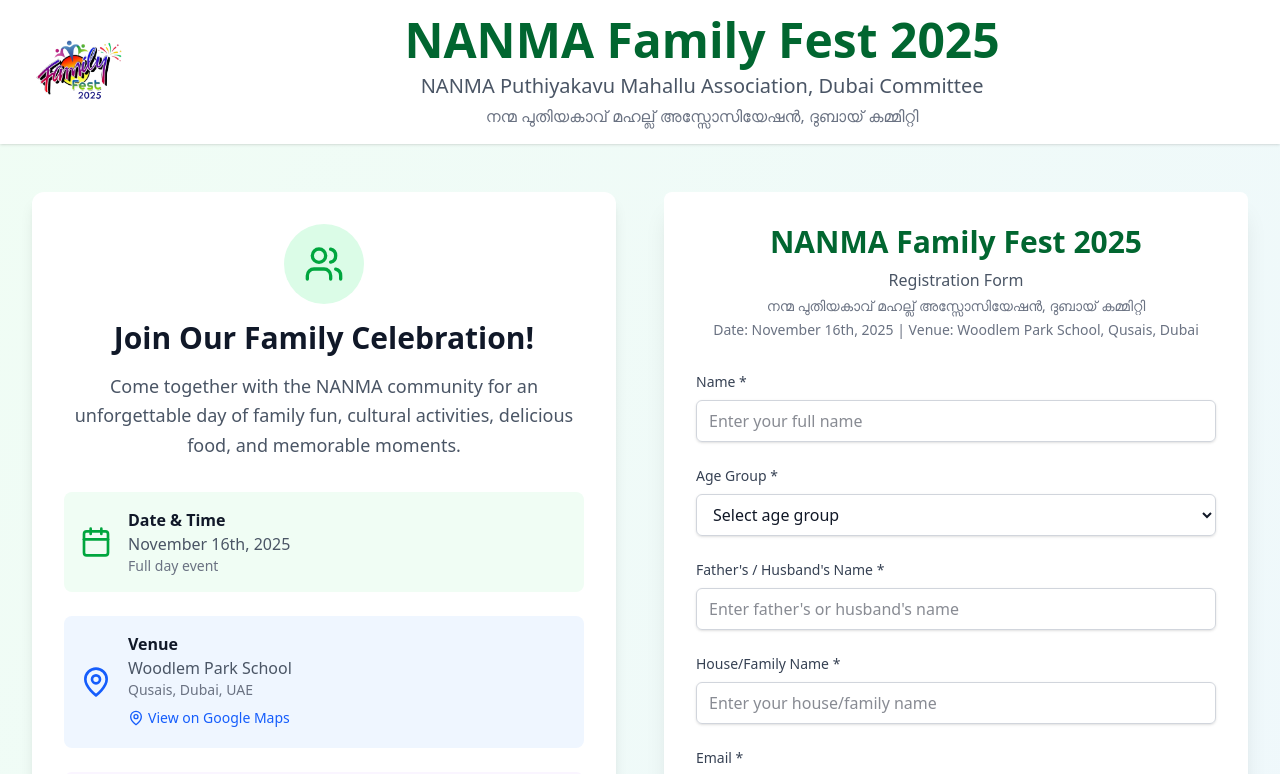
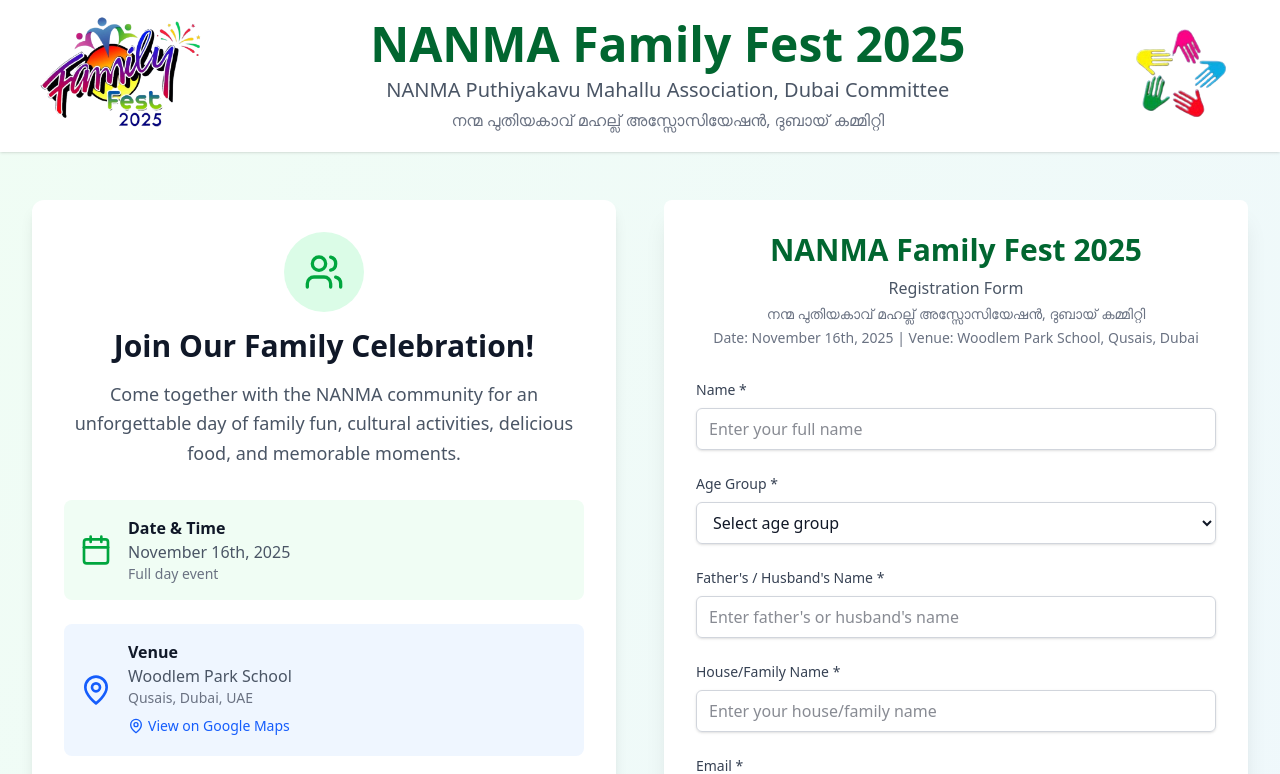
Before and after one commit to UmarAlMukhtar/Nanma-2025, a Next.js app: page / in a window 1280 px wide. Shown: the top 774 px of the page. Built offline with nearby package versions, Linux system fonts and the light colour scheme.

Commit message:
add namna logo and increased the size

```diff
--- a/src/app/page.tsx
+++ b/src/app/page.tsx
@@ -9,7 +9,10 @@
       <header className="bg-white shadow-sm">
         <div className="max-w-7xl mx-auto px-4 sm:px-6 lg:px-8 py-4">
           <div className="flex flex-col md:flex-row items-center gap-6">
-            <img src="/logo.png" alt="NANMA Logo" className="h-16 w-auto flex-shrink-0" />
+            <div className="flex items-center gap-4">
+              <img src="/logo.png" alt="NANMA Logo" className="h-30 w-auto flex-shrink-0" />
+              <img src="/nanma.png" alt="NANMA" className="h-30 w-auto flex-shrink-0 md:hidden" />
+            </div>
             <div className="text-center flex-1">
               <h1 className="text-3xl md:text-4xl lg:text-5xl font-bold text-green-800 mb-2">
                 NANMA Family Fest 2025
@@ -21,6 +24,7 @@
                 നന്മ പുതിയകാവ് മഹല്ല്  അസ്സോസിയേഷൻ, ദുബായ് കമ്മിറ്റി
               </p>
             </div>
+            <img src="/nanma.png" alt="NANMA" className="h-30 w-auto flex-shrink-0 hidden md:block" />
           </div>
         </div>
       </header>
```
Also changed, not shown: public/nanma.png (added).
